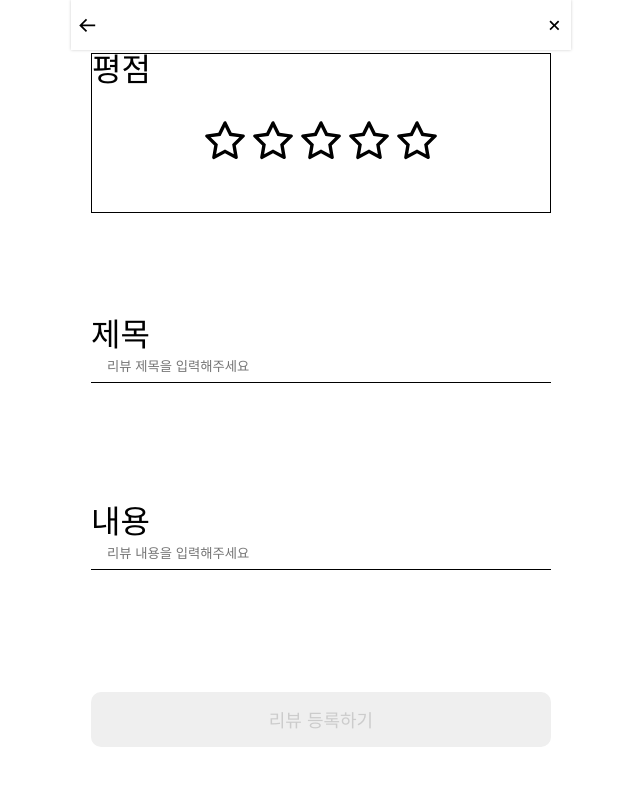
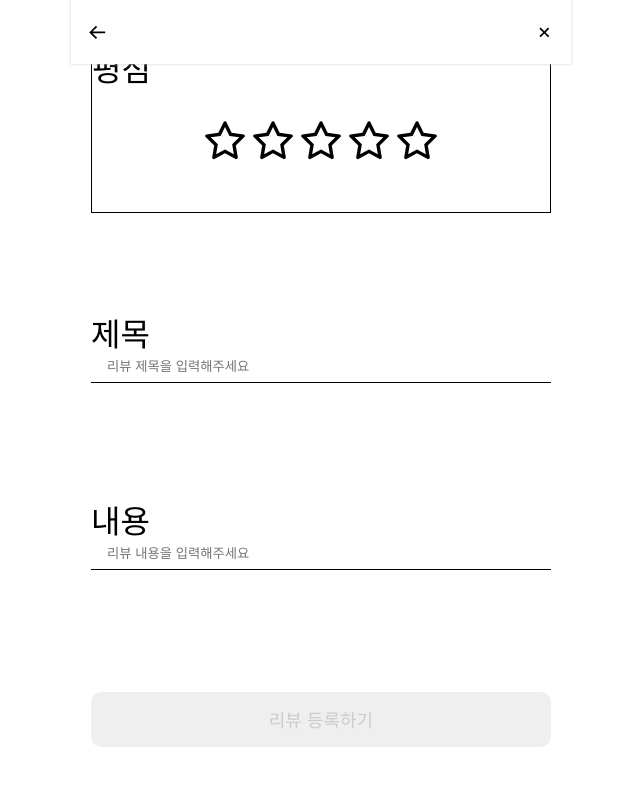
Before and after one commit to yong313/wanted-codestates-project-10-9, a React (Create React App) app: page /addreview in a window 1280 px wide. Shown: the top 786 px of the page, without its empty margins (319-959 px from the left). Built offline with nearby package versions, Linux system fonts and the light colour scheme; the HTML template or start-up script is replaced by a standard one.

Commit message:
[Style] #18 네비게이션 바 버튼 위치 조정

```diff
--- a/src/common/NavBar.jsx
+++ b/src/common/NavBar.jsx
@@ -2,10 +2,10 @@ import React from 'react';
 import styled from 'styled-components';
 import { BiArrowBack, BiX } from 'react-icons/bi';
 
-function NavBar({ content }) {
+function NavBar({ content, onClickHandler }) {
   return (
     <NavWrapper>
-      <ButtonWrapper>
+      <ButtonWrapper onClick={onClickHandler}>
         <BiArrowBack style={{ width: '100%', height: '100%' }} />
       </ButtonWrapper>
       <NavTitle>{content}</NavTitle>
@@ -23,8 +23,8 @@ const NavWrapper = styled.nav`
   z-index: 99;
   width: 100%;
   max-width: 500px;
-  height: 50px;
-  padding: 0 0.4rem;
+  height: 4rem;
+  padding: 0 1rem;
   display: flex;
   justify-content: space-between;
   align-items: center;
```
